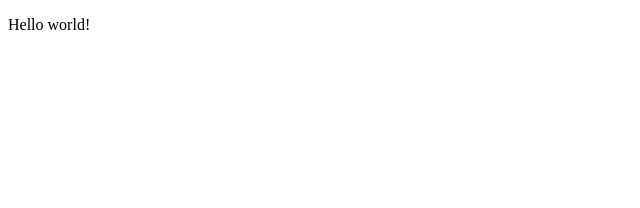
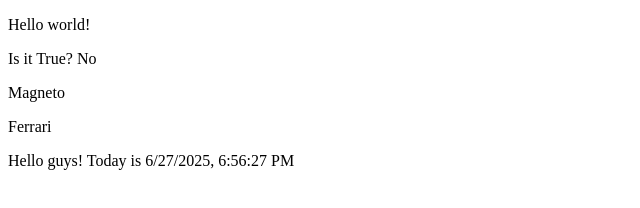
Before and after one commit to GuilhermeTerriaga/vue-studies, a plain HTML site: page index.html in a window 1280 px wide. Shown: the whole page, without its empty margins (0-640 px from the left). Drawn offline with nearby package versions, Linux system fonts and the light colour scheme.

Commit message:
starting with some basic concepts

```diff
--- a/index.html
+++ b/index.html
@@ -1,23 +1,32 @@
-<!DOCTYPE html>
+<!doctype html>
 <html lang="en">
   <head>
-    <meta charset="UTF-8">
-    <meta name="viewport" content="width=device-width, initial-scale=1.0">
+    <meta charset="UTF-8" />
+    <meta name="viewport" content="width=device-width, initial-scale=1.0" />
     <script src="https://unpkg.com/vue@3/dist/vue.global.js"></script>
     <title>Project One</title>
   </head>
   <body>
     <div id="app">
       <p>{{greetings}}</p>
-
+      <p>Is it True? {{isTrue? 'Yes':'No'}}</p>
+      <p>{{array[random]}}</p>
+      <p>{{obj.car}}</p>
+      <p>{{greet2}}</p>
     </div>
   </body>
   <script>
-    const {createApp} = Vue;
-    createApp({setup(){
-        const greetings = 'Hello world!'
-        return {greetings}
-        }
-    }).mount('#app');
+    const { createApp } = Vue;
+    createApp({
+      setup() {
+        const greetings = "Hello world!";
+        const greet2 = "Hello guys! Today is " + new Date().toLocaleString();
+        const isTrue = false;
+        const array = ["Teste", "Magneto", "Batata", "Abobra"];
+        const obj = { car: "Ferrari" };
+        const random = Math.floor(Math.random() * array.length);
+        return { greetings, isTrue, array, random, obj, greet2 };
+      },
+    }).mount("#app");
   </script>
 </html>
```
Lines whose indentation alone changed are shown as unchanged.
